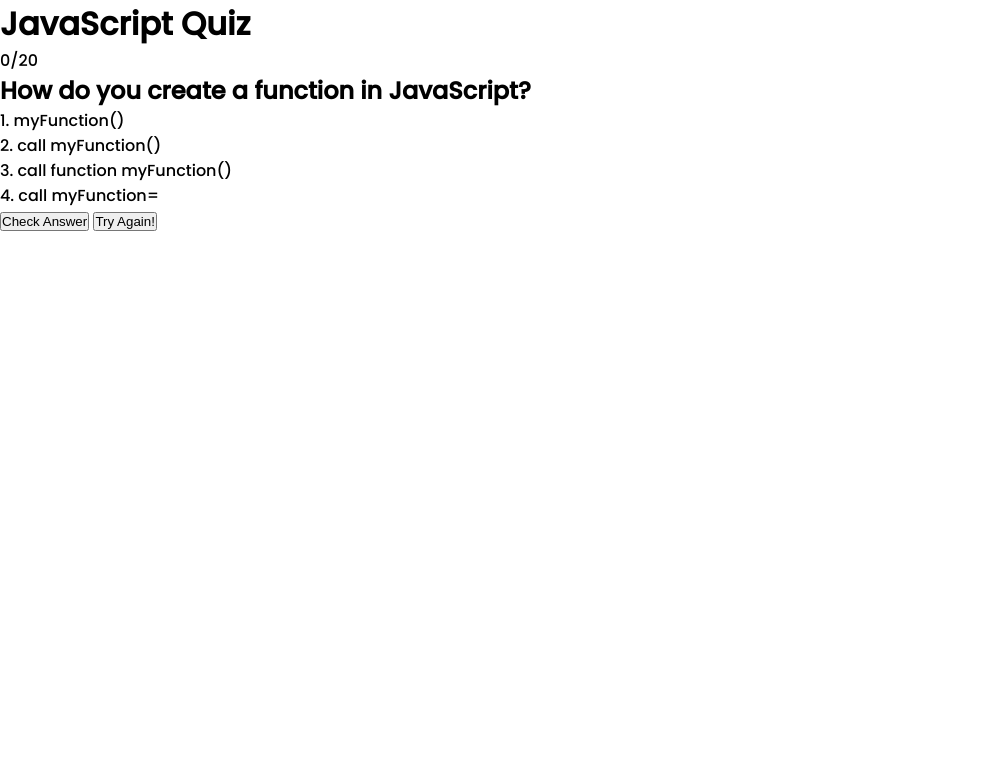
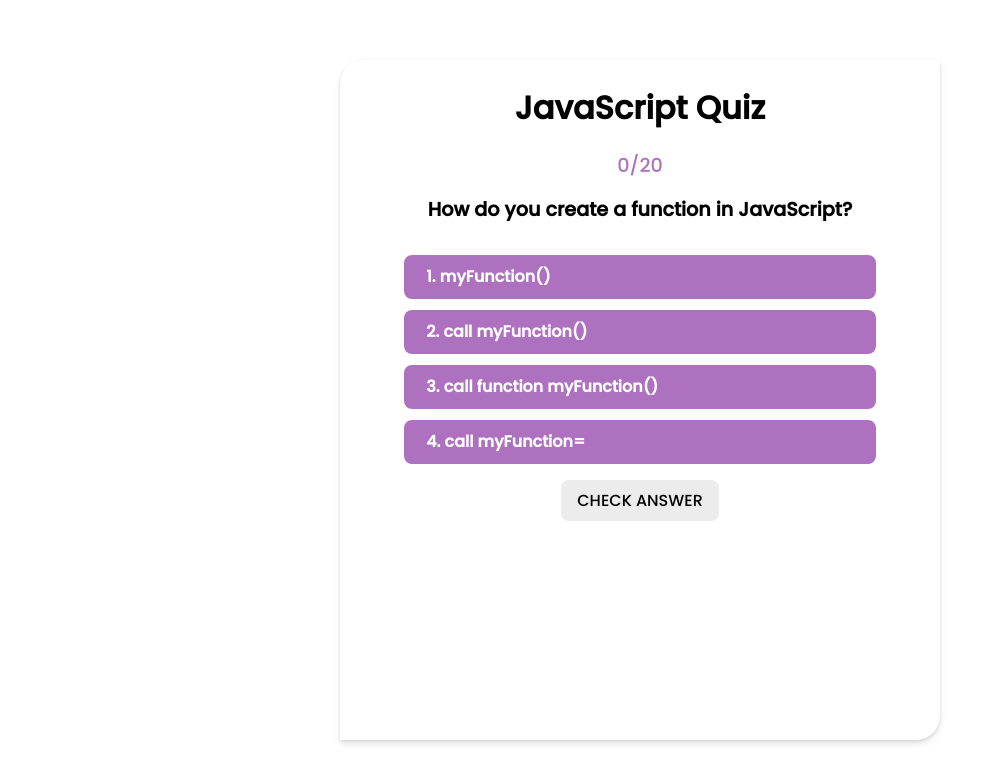
Before and after one commit to Antiimoon/Code-Quiz, a plain HTML site: page index.html in a window 1280 px wide. Shown: the whole page, without its empty margins (0-1004 px from the left). Drawn offline with Linux system fonts and the light colour scheme.

Commit message:
js mapping

```diff
--- a/develop/main.css
+++ b/develop/main.css
@@ -10,6 +10,127 @@
 
 }
 
+.flex {
+    display: flex;
+    align-items: center;
+    justify-content: center;
+}
+
 body {
     font-family: 'Poppins', sans-serif;
+    min-height: 100vh;
+    color: var(--dark-color);
+    background-color: light-grey;
 }
+
+.wrapper {
+    background-color: var(--lightcolor);
+    padding: 1.5rem 4rem 3rem 4rem;
+    width: 600px;
+    height: 680px;
+    border-top-left-radius: 1.5rem;
+    border-bottom-right-radius: 1.5rem;
+    position: relative;
+    box-shadow: 0 4px 6px rgb(0 0 0 / 10%), 0 1px 3px rgb(0 0 0 / 10%);
+}
+
+.quiz-title {
+    text-align: center;
+    font-size: 2rem;
+}
+
+.quiz-score {
+    text-align: right;
+    font-weight: 600 bold;
+    font-size: 1.2rem;
+    border: 5px solid var(--grey-color);
+    margin: .5rem auto;
+    width: 100px;
+    height: 50px;
+    color: rgb(174, 113, 192);
+}
+
+.quiz-question {
+    font-size: 1.2rem;
+    text-align: center;
+    line-height: 1.3;
+    margin-bottom: 2rem;
+}
+
+.quiz-options {
+    list-style-type: none;
+    margin: 1rem 0;
+}
+
+.quiz-options li {
+    border-radius: 0.5rem;
+    font-weight: 600;
+    margin: .7rem 0;
+    padding: .4rem 1.2rem;
+    cursor: pointer;
+    border: 3px solid rgb(174, 113, 192);
+    background-color: rgb(174, 113, 192);
+    color: white;
+}
+
+.quiz-options li:hover {
+    background-color: lightgrey;
+    color: black;
+    border-color: lightgrey;
+}
+
+.selected {
+    background-color: lightgrey!important;
+    color: black!important;
+    border-color: lightgrey!important;
+}
+
+.quiz-foot button{
+    border-radius: 0.5rem;
+    border: none;
+    font-family: 'Poppins', sans-serif;
+    font-size: 1.0rem;
+    font-weight: 400;
+    padding: .5rem 1rem;
+    margin: 0 auto;
+    text-transform: uppercase;
+    cursor: pointer;
+    display: block;
+    background-color: rgb(236, 236, 236);
+    color: black;
+    transition: var(--transition);
+}
+
+.quiz-foot button:hover {
+    background-color: #e6e6e6;
+}
+
+#try-again {
+    display: none;
+}
+
+/* results styling */
+
+
+
+
+
+
+
+@media(max-width: 678px){
+    .quiz-title{
+        font-size: 1.6rem;
+    }
+
+    .wrapper{
+        margin: 3rem 0;
+        width: 90%;
+        padding: 1.5rem 1rem 3 rem 1rem;
+        border-top-left-radius: 0;
+        border-bottom-right-radius: 0;
+    }
+
+    .quiz-foot button {
+        font-size: 1rem;
+    }
+}
--- a/develop/script.js
+++ b/develop/script.js
@@ -0,0 +1,16 @@
+// https://opentdb.com/api.php?amount=20
+
+const _question = document.getElementById('question');
+const _options = document.querySelector('.quiz-options');
+
+
+async function loadQuestion(){
+    const APIUrl = 'https://opentdb.com/api.php?amount=1';
+    const result = await fetch(`${APIUrl}`);
+    const data = await result.json();
+    //console.log(data.results[0]);
+    showQuestion(data.results[0]);
+}
+
+function showQuestion(data){
+}
--- a/index.html
+++ b/index.html
@@ -14,7 +14,7 @@
         <link rel="stylesheet" href="develop/main.css">
 
     </head>
-    <body>
+    <body class="flex">
 
         <div class="wrapper">
             <div class="quiz-container">
@@ -26,7 +26,7 @@
                 </div>
 
                 <div class = "quiz-body">
-                    <h2 class="quiz-question" id= "question">How do you create a function in JavaScript?</h2>
+                    <h2 class="quiz-question" id= "question">How do you create a function in JavaScript? <br></h2>
                     <ul class = "quiz-options">
                         <li>1. myFunction()</li>
                         <li>2. call myFunction()</li>
```
